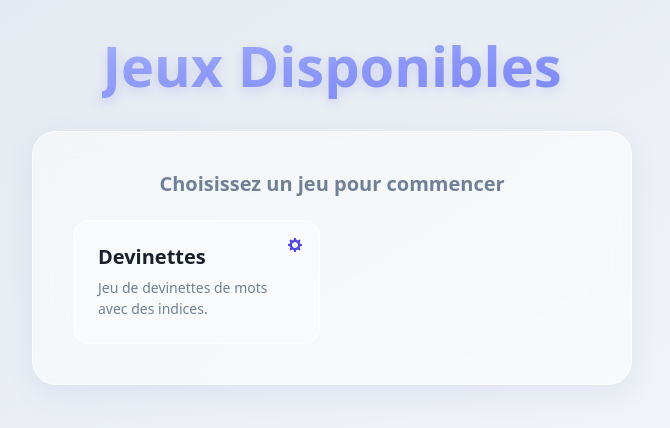
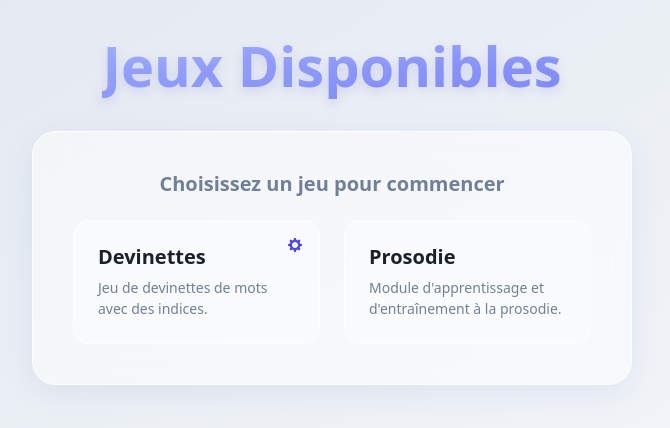
Before and after one commit to lulu604114/word-guesser, a React (Vite) app: page / in a window 1280 px wide. Shown: the top 428 px of the page, without its empty margins (308-978 px from the left). Built offline with nearby package versions, Linux system fonts and the light colour scheme; no server answers.

Commit message:
feat: add prosody module and reorganize word-guesser file structure

```diff
--- a/src/App.tsx
+++ b/src/App.tsx
@@ -1,7 +1,8 @@
 import { Routes, Route, Navigate } from 'react-router-dom';
 import HomePage from './pages/HomePage';
-import WordGuesserApp from './pages/WordGuesserApp';
-import WordGuesserSetup from './pages/WordGuesserSetup';
+import WordGuesserApp from './pages/word-guesser/WordGuesserApp';
+import WordGuesserSetup from './pages/word-guesser/WordGuesserSetup';
+import ProsodyApp from './pages/prosody/ProsodyApp';
 import ManageThemes from './components/ManageThemes';
 import ManageWords from './components/ManageWords';
 import LoginPage from './pages/LoginPage';
@@ -15,6 +16,7 @@ function App() {
         <Route path="/" element={<HomePage />} />
         <Route path="/word-guesser" element={<WordGuesserApp />} />
         <Route path="/word-guesser/:themeId" element={<WordGuesserApp />} />
+        <Route path="/prosody" element={<ProsodyApp />} />
         <Route path="/login" element={<LoginPage />} />
         <Route element={<ProtectedRoute />}>
           <Route path="/setup/word-guesser" element={<WordGuesserSetup />}>
--- a/src/components/ManageThemes.tsx
+++ b/src/components/ManageThemes.tsx
@@ -7,7 +7,7 @@ import {
 } from '@chakra-ui/react';
 import { AddIcon, EditIcon, DeleteIcon } from '@chakra-ui/icons';
 import { addTheme, updateTheme, deleteTheme, type DbWordList } from '../data/wordListsManager';
-import type { SetupContextType } from '../pages/WordGuesserSetup';
+import type { SetupContextType } from '../pages/word-guesser/WordGuesserSetup';
 
 export default function ManageThemes() {
   const { wordLists, loadLists } = useOutletContext<SetupContextType>();
--- a/src/components/ManageWords.tsx
+++ b/src/components/ManageWords.tsx
@@ -7,7 +7,7 @@ import {
 } from '@chakra-ui/react';
 import { AddIcon, EditIcon, DeleteIcon, CloseIcon, InfoIcon } from '@chakra-ui/icons';
 import { addWordToTheme, updateWord, deleteWord } from '../data/wordListsManager';
-import type { SetupContextType } from '../pages/WordGuesserSetup';
+import type { SetupContextType } from '../pages/word-guesser/WordGuesserSetup';
 
 export default function ManageWords() {
   const { wordLists, loadLists } = useOutletContext<SetupContextType>();
--- a/src/pages/HomePage.tsx
+++ b/src/pages/HomePage.tsx
@@ -51,6 +51,18 @@ const HomePage: React.FC = () => {
               Jeu de devinettes de mots avec des indices.
             </Text>
           </Box>
+          <Box
+            layerStyle="card"
+            onClick={() => navigate('/prosody')}
+            position="relative"
+          >
+            <Heading as="h3" size="md" mb={2} color="gray.800">
+              Prosodie
+            </Heading>
+            <Text color="gray.500" fontSize="sm">
+              Module d'apprentissage et d'entraînement à la prosodie.
+            </Text>
+          </Box>
         </SimpleGrid>
       </Box>
     </Flex>
--- /dev/null
+++ b/src/pages/prosody/ProsodyApp.tsx
@@ -0,0 +1,25 @@
+import React from 'react';
+import { Flex, Heading, Text } from '@chakra-ui/react';
+
+const ProsodyApp: React.FC = () => {
+  return (
+    <Flex direction="column" align="center" justify="center" w="100%" h="100vh" p={8}>
+      <Heading
+        as="h1"
+        fontSize={{ base: '2.5rem', md: '3.5rem' }}
+        mb={8}
+        bgGradient="linear(to-br, #a5b4fc, #818cf8)"
+        bgClip="text"
+        textShadow="0 4px 12px rgba(99, 102, 241, 0.2)"
+      >
+        Prosodie
+      </Heading>
+
+      <Text color="gray.600" fontSize="lg" textAlign="center" maxW="600px">
+        Bienvenue dans le module de prosodie. Ce module est en cours de développement.
+      </Text>
+    </Flex>
+  );
+};
+
+export default ProsodyApp;
```
Also changed, not shown: src/pages/word-guesser/WordGuesserApp.tsx (renamed from src/pages/WordGuesserApp.tsx, +6 -6 lines), src/pages/word-guesser/WordGuesserSetup.tsx (renamed from src/pages/WordGuesserSetup.tsx, +4 -4 lines).
